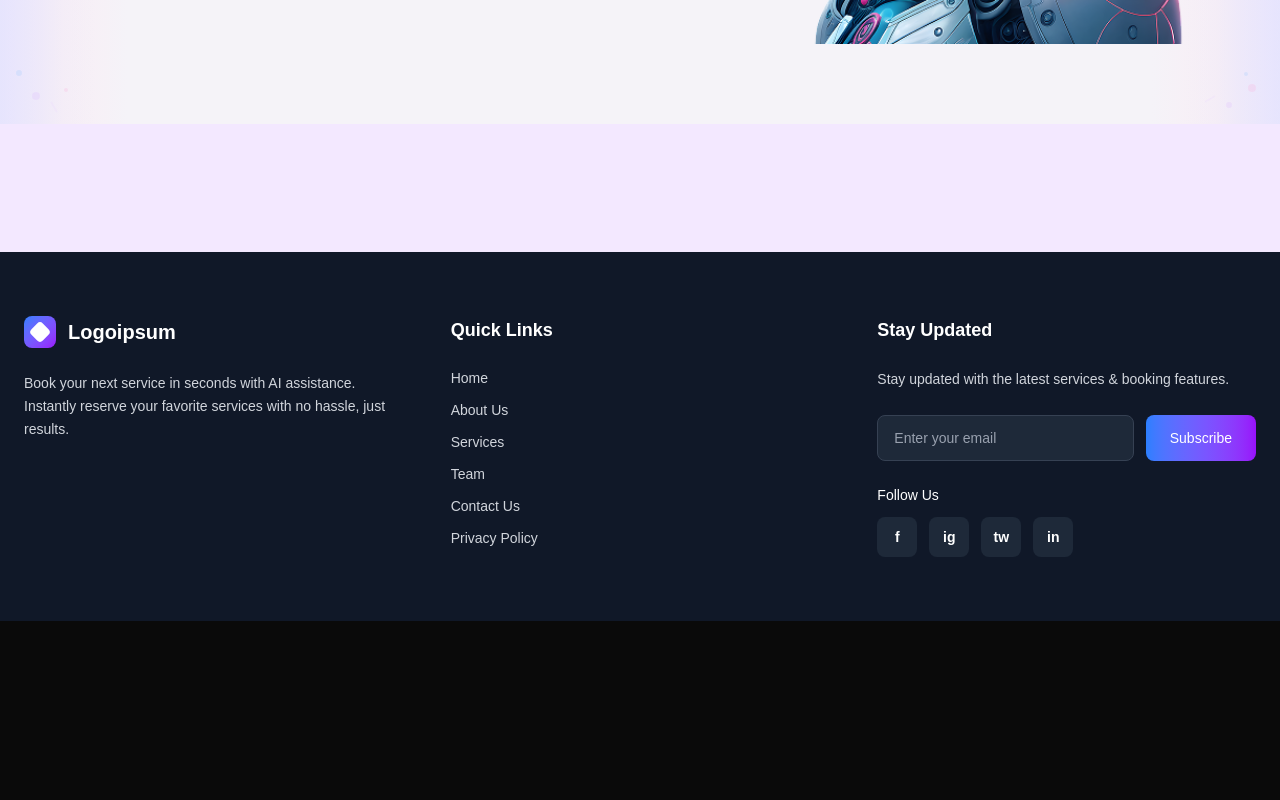
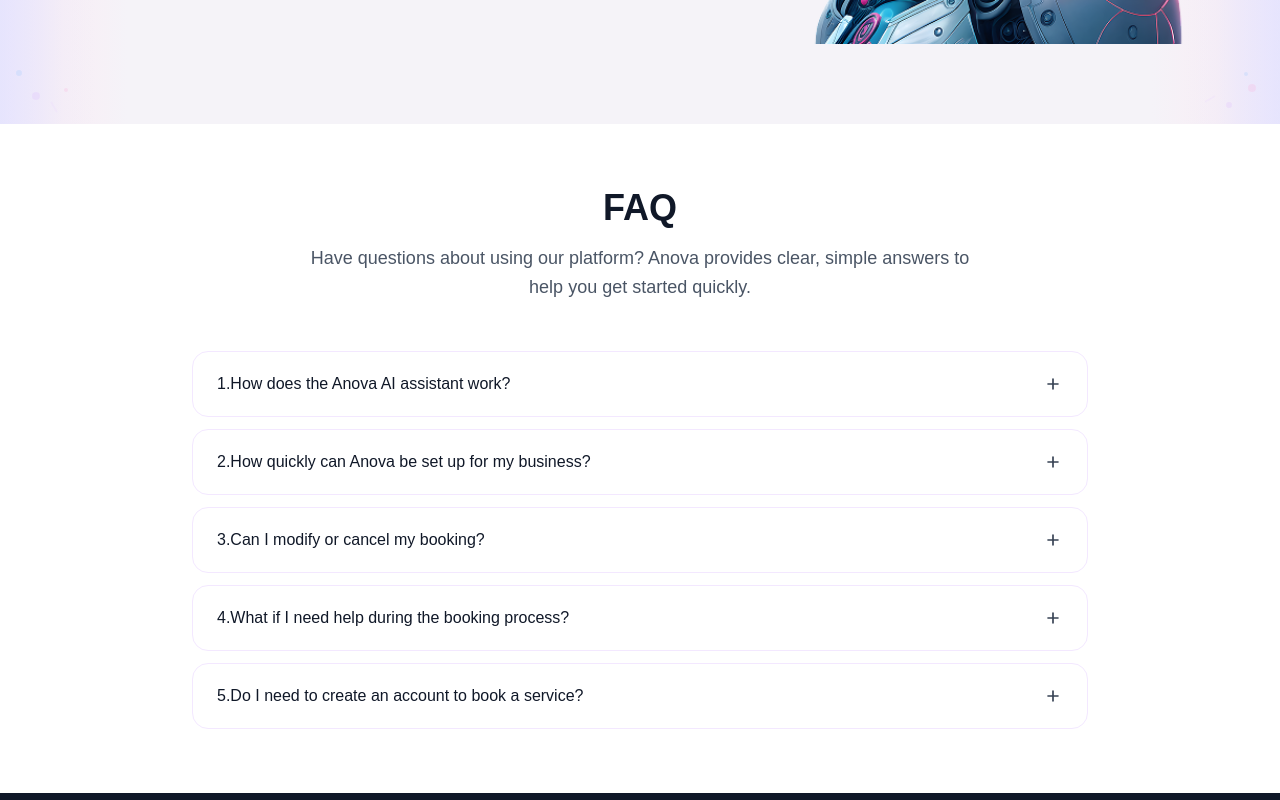
Before and after one commit to engrsakib/andre_graf-Service-Showcase-website, a Next.js app: page / in a window 1280 px wide. Shown: the part 620-1420 px from the top of the page. Before the commit the page ends 1241 px from the top, so only its background shows below. Built offline with nearby package versions, Linux system fonts and the light colour scheme.

Commit message:
FAQ section init

```diff
--- a/src/app/page.js
+++ b/src/app/page.js
@@ -1,5 +1,6 @@
 "use client"
 
+import FAQSection from "@/components/faq-section"
 import HeroSection from "@/components/hero-section"
 import { useLanguage } from "@/context/language-context"
 
@@ -13,6 +14,7 @@
     <div className="min-h-screen bg-purple-100">
       <HeroSection />
 
+      <FAQSection />
 
     </div>
   )
--- /dev/null
+++ b/src/components/faq-section.jsx
@@ -0,0 +1,140 @@
+"use client"
+
+import { useLanguage } from "@/context/language-context"
+import { useState } from "react"
+
+const faqData = {
+  en: {
+    title: "FAQ",
+    subtitle:
+      "Have questions about using our platform? Anova provides clear, simple answers to help you get started quickly.",
+    faqs: [
+      {
+        question: "How does the Anova AI assistant work?",
+        answer:
+          "Anova's AI assistant uses advanced machine learning algorithms to understand your requests, provide answers, and help streamline appointments or inquiries for you.",
+      },
+      {
+        question: "How quickly can Anova be set up for my business?",
+        answer:
+          "Anova can be set up for your business in just a few minutes. Our streamlined onboarding process gets you up and running quickly with minimal configuration required.",
+      },
+      {
+        question: "Can I modify or cancel my booking?",
+        answer:
+          "Yes, you can easily modify or cancel your booking through your account dashboard or by contacting our support team. Changes can be made up to 24 hours before your scheduled appointment.",
+      },
+      {
+        question: "What if I need help during the booking process?",
+        answer:
+          "Our AI assistant is available 24/7 to help guide you through the booking process. You can also contact our support team via chat, email, or phone for additional assistance.",
+      },
+      {
+        question: "Do I need to create an account to book a service?",
+        answer:
+          "While you can browse services without an account, creating one allows you to track bookings, save preferences, and receive updates about your appointments.",
+      },
+    ],
+  },
+  de: {
+    title: "FAQ",
+    subtitle:
+      "Haben Sie Fragen zur Nutzung unserer Plattform? Anova bietet klare, einfache Antworten, um Ihnen den schnellen Einstieg zu ermöglichen.",
+    faqs: [
+      {
+        question: "Wie funktioniert der Anova AI-Assistent?",
+        answer:
+          "Anovas AI-Assistent verwendet fortschrittliche Machine-Learning-Algorithmen, um Ihre Anfragen zu verstehen, Antworten zu geben und Termine oder Anfragen für Sie zu optimieren.",
+      },
+      {
+        question: "Wie schnell kann Anova für mein Unternehmen eingerichtet werden?",
+        answer:
+          "Anova kann in nur wenigen Minuten für Ihr Unternehmen eingerichtet werden. Unser optimierter Onboarding-Prozess bringt Sie schnell zum Laufen mit minimaler Konfiguration.",
+      },
+      {
+        question: "Kann ich meine Buchung ändern oder stornieren?",
+        answer:
+          "Ja, Sie können Ihre Buchung einfach über Ihr Konto-Dashboard ändern oder stornieren oder unser Support-Team kontaktieren. Änderungen können bis zu 24 Stunden vor Ihrem geplanten Termin vorgenommen werden.",
+      },
+      {
+        question: "Was ist, wenn ich Hilfe während des Buchungsprozesses benötige?",
+        answer:
+          "Unser AI-Assistent steht Ihnen rund um die Uhr zur Verfügung, um Sie durch den Buchungsprozess zu führen. Sie können auch unser Support-Team per Chat, E-Mail oder Telefon für zusätzliche Hilfe kontaktieren.",
+      },
+      {
+        question: "Muss ich ein Konto erstellen, um einen Service zu buchen?",
+        answer:
+          "Während Sie Services ohne Konto durchsuchen können, ermöglicht Ihnen die Erstellung eines Kontos, Buchungen zu verfolgen, Präferenzen zu speichern und Updates über Ihre Termine zu erhalten.",
+      },
+    ],
+  },
+}
+
+export default function FAQSection() {
+  const { currentLanguage } = useLanguage()
+  const [openIndex, setOpenIndex] = useState(-1) // Start with all items closed instead of first item open
+  const content = faqData[currentLanguage]
+
+  const toggleFAQ = (index) => {
+    setOpenIndex(openIndex === index ? -1 : index) // Close other items when opening a new one (accordion behavior)
+  }
+
+  return (
+    <section className="py-16 px-6 bg-white">
+      <div className="max-w-4xl mx-auto">
+        {/* Header */}
+        <div className="text-center mb-12">
+          <h2 className="text-4xl font-bold text-gray-900 mb-4">{content.title}</h2>
+          <p className="text-gray-600 text-lg max-w-2xl mx-auto leading-relaxed">{content.subtitle}</p>
+        </div>
+
+        {/* FAQ Items */}
+        <div className="space-y-3">
+          {content.faqs.map((faq, index) => (
+            <div
+              key={index}
+              className={`rounded-2xl transition-all duration-300 ${
+                openIndex === index
+                  ? "bg-blue-50 border border-blue-100"
+                  : "bg-white border border-purple-100 hover:bg-purple-100"
+              }`}
+            >
+              <button
+                onClick={() => toggleFAQ(index)}
+                className="w-full px-6 py-5 text-left flex items-center justify-between transition-colors"
+              >
+                <span className="font-medium text-gray-900 pr-4 text-base">
+                  {index + 1}.{faq.question}
+                </span>
+                <div className="flex-shrink-0">
+                  {openIndex === index ? (
+                    <svg className="w-5 h-5 text-gray-700" fill="none" stroke="currentColor" viewBox="0 0 24 24">
+                      <path strokeLinecap="round" strokeLinejoin="round" strokeWidth={2} d="M6 18L18 6M6 6l12 12" />
+                    </svg>
+                  ) : (
+                    <svg className="w-5 h-5 text-gray-700" fill="none" stroke="currentColor" viewBox="0 0 24 24">
+                      <path
+                        strokeLinecap="round"
+                        strokeLinejoin="round"
+                        strokeWidth={2}
+                        d="M12 6v6m0 0v6m0-6h6m-6 0H6"
+                      />
+                    </svg>
+                  )}
+                </div>
+              </button>
+
+              {openIndex === index && (
+                <div className="px-6 pb-5">
+                  <div className="pt-2">
+                    <p className="text-blue-700 leading-relaxed text-sm">{faq.answer}</p>
+                  </div>
+                </div>
+              )}
+            </div>
+          ))}
+        </div>
+      </div>
+    </section>
+  )
+}
```
